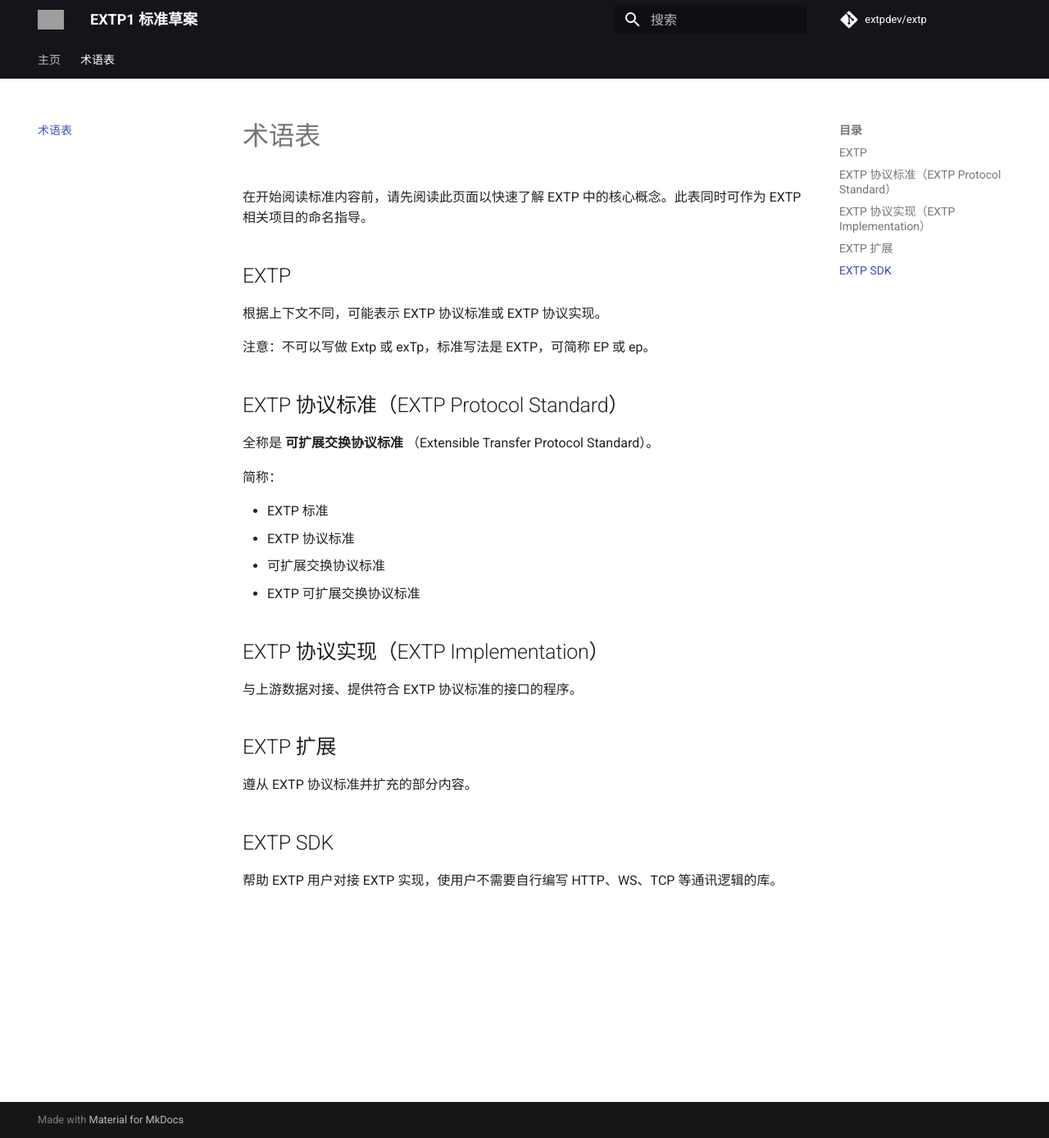
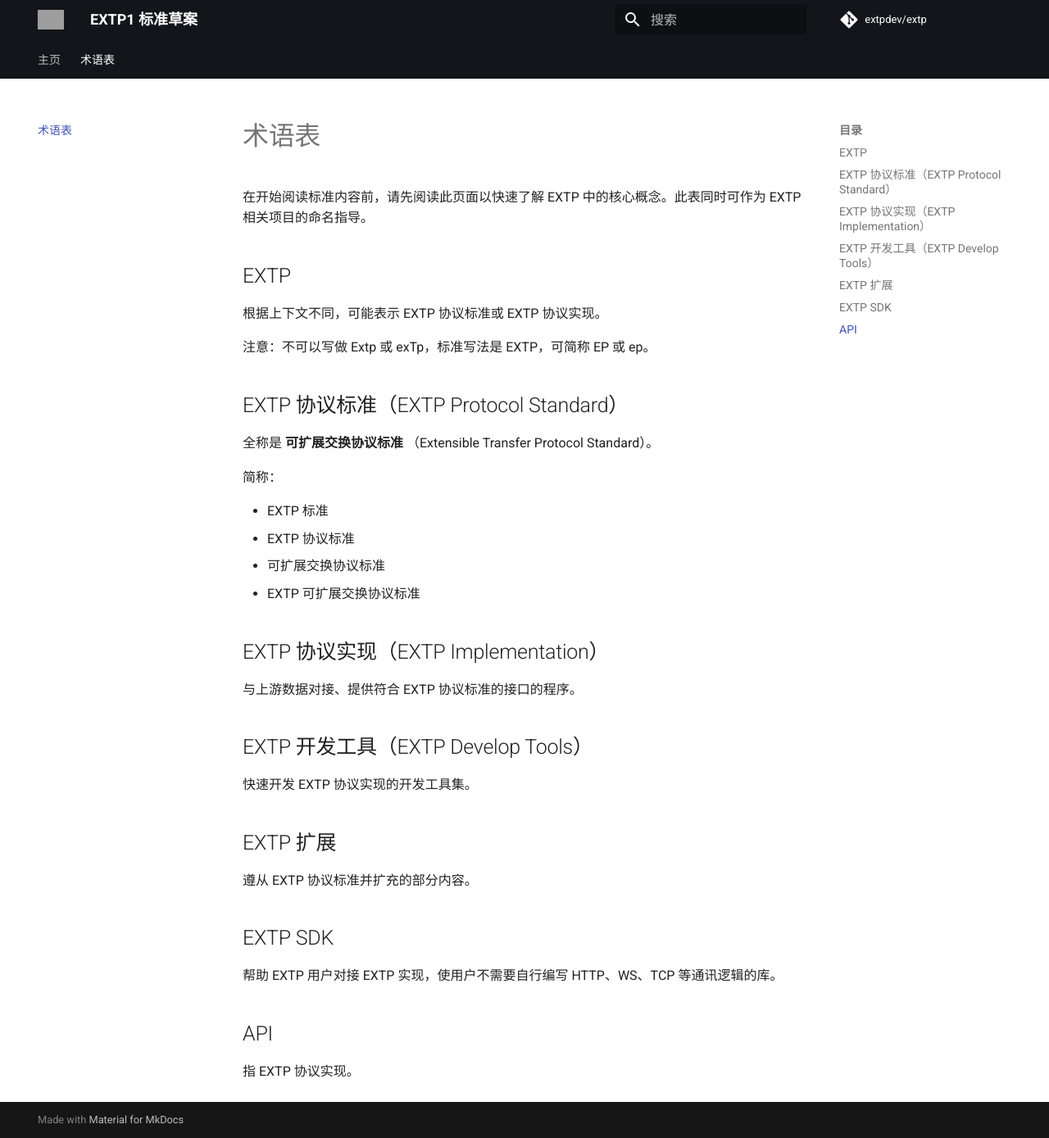
Before and after one commit to extpdev/extp, an MkDocs documentation site: the page built from docs/glossary.md, in a window 1280 px wide and 1389 px high. Shown: the whole window at 82% size. Built offline with MkDocs 1.6.1 and Material for MkDocs 9.7.7, drawn with Linux system fonts in a browser that asks for light colours; comment, search, counter and statistics services are not loaded; grey boxes are pictures that could not be loaded.

Commit message:
部分更新

```diff
--- a/docs/glossary.md
+++ b/docs/glossary.md
@@ -23,6 +23,10 @@
 
 与上游数据对接、提供符合 EXTP 协议标准的接口的程序。
 
+## EXTP 开发工具（EXTP Develop Tools）
+
+快速开发 EXTP 协议实现的开发工具集。
+
 ## EXTP 扩展
 
 遵从 EXTP 协议标准并扩充的部分内容。
@@ -30,3 +34,7 @@
 ## EXTP SDK
 
 帮助 EXTP 用户对接 EXTP 实现，使用户不需要自行编写 HTTP、WS、TCP 等通讯逻辑的库。
+
+## API
+
+指 EXTP 协议实现。
--- a/mkdocs.yml
+++ b/mkdocs.yml
@@ -1,7 +1,7 @@
 site_name: EXTP1 标准草案
 repo_name: extpdev/extp
 repo_url: https://github.com/extpdev/extp
-edit_uri: blob/main/specs/
+edit_uri: blob/main/docs/
 theme:
   name: material
   palette:
```
